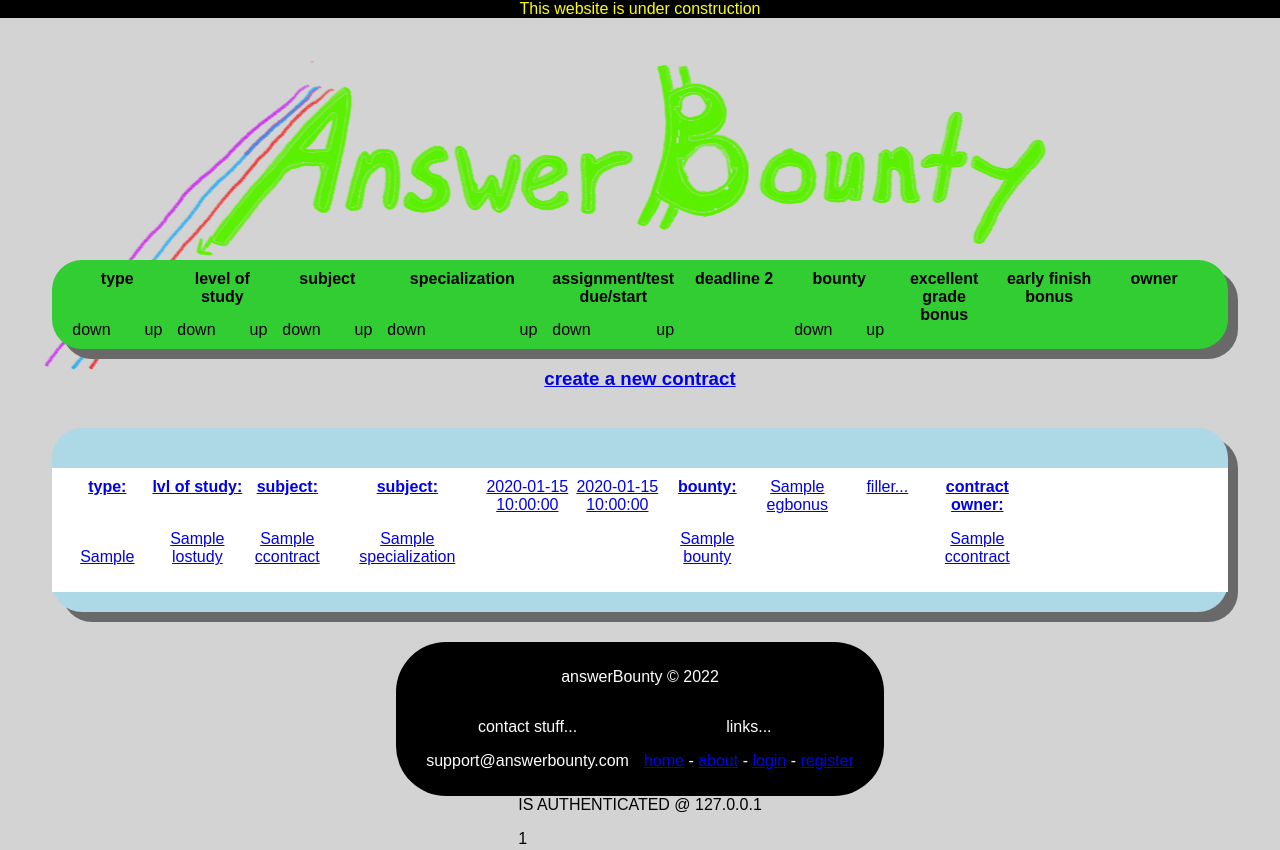
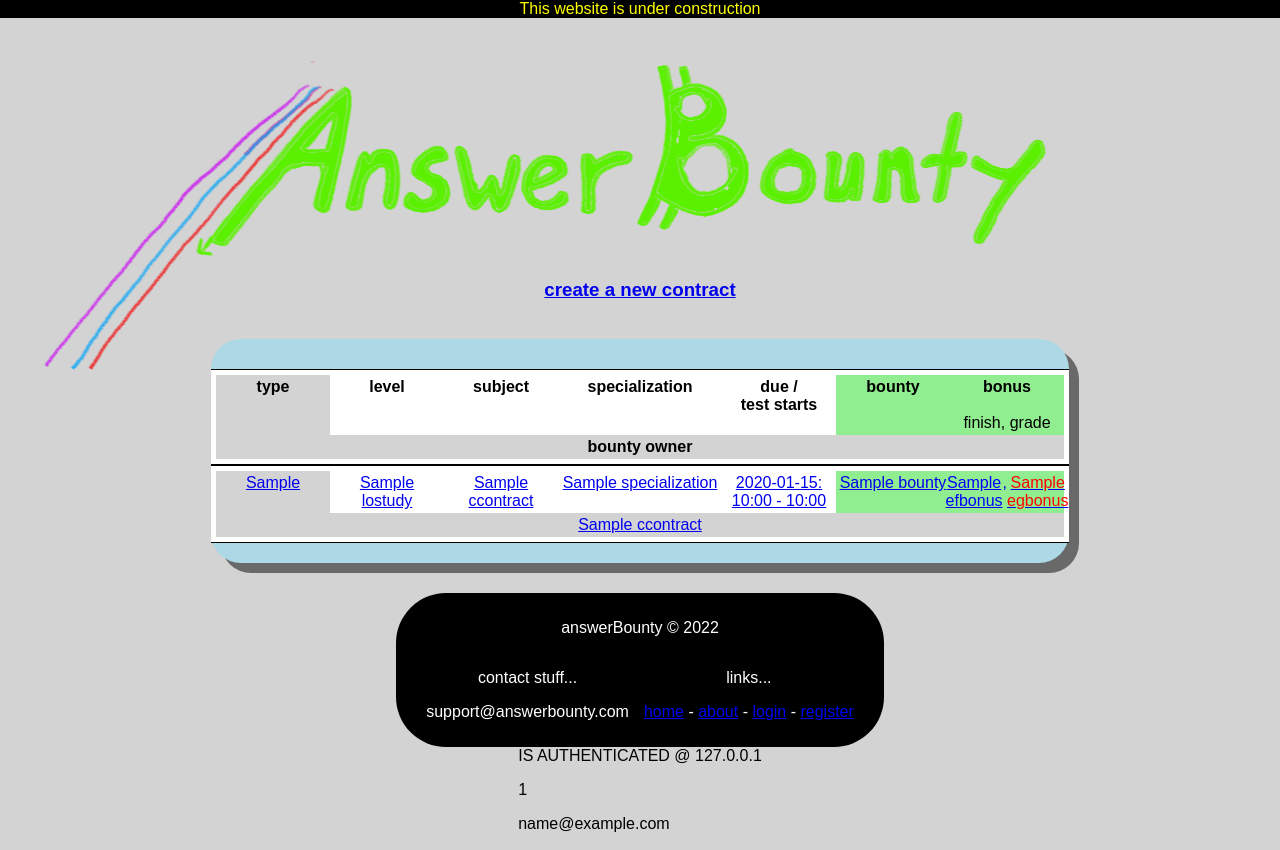
Before and after one commit to maimedlord/ab, a Flask app: page /market in a window 1280 px wide. Shown: the top 850 px of the page. Run offline with Flask 2, Linux system fonts and the light colour scheme; the visitor is signed in with stand-in values (Sample User, id 1); a database or web service that is not in the repository returns one stand-in record (values such as "Sample title"); parts of the project's set-up code (start-up, migrations or seed data) failed here and were passed over.

Commit message:
working on market table

```diff
--- a/static/css/market.css
+++ b/static/css/market.css
@@ -1,24 +1,43 @@
 /* CLASSES */
+.bonuses {
+    display: flex;
+    flex-direction: row;
+    justify-content: center;
+}
 .c_inner_row {
     display: flex;
     flex-direction: row;
     justify-content: space-between;
     margin-top: 15px;
 }
+.cell_money {
+    background-color: lightgreen;
+    flex-grow: 0;
+}
+.cell_type {
+    background-color: lightgrey;
+}
 .column_market {
     display: flex;
-    flex-basis: 90px;
     flex-direction: column;
+    flex-grow: 1;
     justify-content: space-between;
+    padding: 3px;
     text-align: center;
+    width: 100px;
+}
+.owner {
+    background-color: lightgrey;
 }
 .row_market {
     background-color: white;
+    border-bottom: solid black 1px;
+    border-top: solid black 1px;
     display: flex;
     flex-direction: row;
     flex-wrap: wrap;
-    margin-top: 10px;
-    padding: 10px;
+    justify-content: space-between;
+    padding: 5px;
 }
 /* ID's */
 #container_market_header {
@@ -40,7 +59,6 @@
     padding: 30px 0px 20px 0px;
     margin-top: 20px;
     max-width: 1200px;
-    width: 100%;
 }
 #c_m_h_row {
     display: flex;
--- a/templates/market.html
+++ b/templates/market.html
@@ -9,126 +9,116 @@
     </div>
     <div id="market_main">
         {{ data_obj['message'] }}
-        <div id="container_market_header">
-            <div id="c_m_h_row">
-                <div class="column_market">
-                    <b>type</b>
-                    <div class="c_inner_row">
-                        <span onclick="sort_alpha('container_market_table', 'down', 'type')">down</span>
-                        <span onclick="sort_alpha('container_market_table', 'up', 'type')">up</span>
-                    </div>
-                </div>
-                <div class="column_market">
-                    <b>level of study</b>
-                    <div class="c_inner_row">
-                        <span onclick="sort_alpha('container_market_table', 'down', 'lostudy')">down</span>
-                        <span onclick="sort_alpha('container_market_table', 'up', 'lostudy')">up</span>
-                    </div>
-                </div>
-                <div class="column_market">
-                    <b>subject</b>
-                    <div class="c_inner_row">
-                        <span onclick="sort_alpha('container_market_table', 'down', 'subject')">down</span>
-                        <span onclick="sort_alpha('container_market_table', 'up', 'subject')">up</span>
-                    </div>
-                </div>
-                <div class="column_market" id="col_specialization">
-                    <b>specialization</b>
-                    <div class="c_inner_row">
-                        <span onclick="sort_alpha('container_market_table', 'down', 'specialization')">down</span>
-                        <span onclick="sort_alpha('container_market_table', 'up', 'specialization')">up</span>
-                    </div>
-                </div>
-                <div class="column_market">
-                    <b>assignment/test due/start</b>
-                    <div class="c_inner_row">
-                        <span onclick="sort_alpha('container_market_table', 'down', 'deadline1')">down</span>
-                        <span onclick="sort_alpha('container_market_table', 'up', 'deadline1')">up</span>
-                    </div>
-                </div>
-                <div class="column_market">
-                    <b>deadline 2</b>
-                </div>
-                <div class="column_market">
-                    <b>bounty</b>
-                    <div class="c_inner_row">
-                        <span onclick="sort_alpha('container_market_table', 'down', 'bounty')">down</span>
-                        <span onclick="sort_alpha('container_market_table', 'up', 'bounty')">up</span>
-                    </div>
-                </div>
-                <div class="column_market">
-                    <b>excellent grade bonus</b>
-                </div>
-                <div class="column_market">
-                    <b>early finish bonus</b>
-                </div>
-                <div class="column_market">
-                    <b>owner</b>
-                </div>
-            </div>
-        </div>
+{#        <div id="container_market_header">#}
+{#            <div id="c_m_h_row">#}
+{#                <div class="column_market">#}
+{#                    <b>type</b>#}
+{#                    <div class="c_inner_row">#}
+{#                        <span onclick="sort_alpha('container_market_table', 'down', 'type')">down</span>#}
+{#                        <span onclick="sort_alpha('container_market_table', 'up', 'type')">up</span>#}
+{#                    </div>#}
+{#                </div>#}
+{#                <div class="column_market">#}
+{#                    <b>level of study</b>#}
+{#                    <div class="c_inner_row">#}
+{#                        <span onclick="sort_alpha('container_market_table', 'down', 'lostudy')">down</span>#}
+{#                        <span onclick="sort_alpha('container_market_table', 'up', 'lostudy')">up</span>#}
+{#                    </div>#}
+{#                </div>#}
+{#                <div class="column_market">#}
+{#                    <b>subject</b>#}
+{#                    <div class="c_inner_row">#}
+{#                        <span onclick="sort_alpha('container_market_table', 'down', 'subject')">down</span>#}
+{#                        <span onclick="sort_alpha('container_market_table', 'up', 'subject')">up</span>#}
+{#                    </div>#}
+{#                </div>#}
+{#                <div class="column_market" id="col_specialization">#}
+{#                    <b>specialization</b>#}
+{#                    <div class="c_inner_row">#}
+{#                        <span onclick="sort_alpha('container_market_table', 'down', 'specialization')">down</span>#}
+{#                        <span onclick="sort_alpha('container_market_table', 'up', 'specialization')">up</span>#}
+{#                    </div>#}
+{#                </div>#}
+{#                <div class="column_market">#}
+{#                    <b>assignment/test due/start</b>#}
+{#                    <div class="c_inner_row">#}
+{#                        <span onclick="sort_alpha('container_market_table', 'down', 'deadline1')">down</span>#}
+{#                        <span onclick="sort_alpha('container_market_table', 'up', 'deadline1')">up</span>#}
+{#                    </div>#}
+{#                </div>#}
+{#                <div class="column_market">#}
+{#                    <b>deadline 2</b>#}
+{#                </div>#}
+{#                <div class="column_market">#}
+{#                    <b>bounty</b>#}
+{#                    <div class="c_inner_row">#}
+{#                        <span onclick="sort_alpha('container_market_table', 'down', 'bounty')">down</span>#}
+{#                        <span onclick="sort_alpha('container_market_table', 'up', 'bounty')">up</span>#}
+{#                    </div>#}
+{#                </div>#}
+{#                <div class="column_market">#}
+{#                    <b>excellent grade bonus</b>#}
+{#                </div>#}
+{#                <div class="column_market">#}
+{#                    <b>early finish bonus</b>#}
+{#                </div>#}
+{#                <div class="column_market">#}
+{#                    <b>owner</b>#}
+{#                </div>#}
+{#            </div>#}
+{#        </div>#}
         <div id="create_contract">
             <a href="{{ url_for('create_contract') }}"><h3>create a new contract</h3></a>
         </div>
         <div id="container_market_table">
+            <div class="row_market">
+                <div class="cell_type column_market"><b>type</b></div>
+                <div class="column_market"><b>level</b></div>
+                <div class="column_market"><b>subject</b></div>
+                <div class="column_market" id="col_specialization"><b>specialization</b></div>
+                <div class="column_market"><b>due /<br>test starts</b></div>
+                <div class="cell_money column_market"><b>bounty</b></div>
+                <div class="cell_money column_market"><b>bonus</b><br>finish, grade</div>
+                <div class="column_market owner"><b>bounty owner</b></div>
+            </div>
             {% for doc in all_open_arr %}
             <!-- can wrap row with a link -->
             <a href="{{ url_for('contract', contract_id=doc['_id'], message='none') }}">
                 <div class="row_market">
                     <!-- can wrap column with a link -->
-                    <div class="column_market">
-                        <b>type:</b><p>{{ doc['type_contract'] }}</p>
+                    <div class="cell_type column_market">
+                        {{ doc['type_contract'] }}
                     </div>
                     <div class="column_market">
-                        <b>lvl of study:</b><p>{{ doc['lostudy'] }}</p>
+                        {{ doc['lostudy'] }}
                     </div>
                     <div class="column_market">
-                        <b>subject:</b><p>{{ doc['subject'] }}</p>
+                        {{ doc['subject'] }}
                     </div>
                     <div class="column_market" id="col_specialization">
-                        <b>subject:</b><p>{{ doc['specialization'] }}</p>
+                        {{ doc['specialization'] }}
                     </div>
-                    {% if doc['type_contract'] == "assignment" %}
-                        {% if doc['timeline']|length > 5 %}
-                            <div class="column_market">
-                                {{ doc['timeline'][5]['time'] }}
-                            </div>
-                        {% else %}
-                            <div class="column_market">
-                                no efbonus deadline
-                            </div>
-                        {% endif %}
+                    {% if doc['type_contract'] == 'assignment' %}
                         <div class="column_market">
-                            <b>assignment due:</b><p>{{ doc['timeline'][2]['time'] }}</p>
-                        </div>
-                        <div class="column_market">
-                            <b>bounty:</b><p>{{ doc['bounty'] }}</p>
-                        </div>
-                        <div class="column_market">
-                            <b>egbonus:</b><p>{{ doc['egbonus'] }}</p>
-                        </div>
-                        <div class="column_market">
-                            <b>efbonus:</b><p>{{ doc['efbonus'] }}</p>
+                            {{ doc['timeline'][4]['time'].strftime('%Y-%m-%d') }}:<br>
+                            {{ doc['timeline'][4]['time'].strftime('%H:%M') }}
                         </div>
                     {% else %}
                         <div class="column_market">
-                            {{ doc['timeline'][2]['time'] }}
-                        </div>
-                        <div class="column_market">
-                            {{ doc['timeline'][3]['time'] }}
-                        </div>
-                        <div class="column_market">
-                            <b>bounty:</b><p>{{ doc['bounty'] }}</p>
-                        </div>
-                        <div class="column_market">
-                            {{ doc['egbonus'] }}
-                        </div>
-                        <div class="column_market">
-                            filler...
+                            {{ doc['timeline'][3]['time'].strftime('%Y-%m-%d') }}:<br>
+                            {{ doc['timeline'][3]['time'].strftime('%H:%M') }} - {{ doc['timeline'][4]['time'].strftime('%H:%M') }}
                         </div>
                     {% endif %}
-                    <div class="column_market">
-                        <b>contract owner:</b><p>{{ doc['owner_uname'] }}</p>
+                    <div class="cell_money column_market">
+                        {{ doc['bounty'] }}
+                    </div>
+                    <div class="cell_money column_market">
+                        <div class="bonuses">
+                            <span style="color: blue">{{ doc['efbonus'] }}</span>,<span style="color: red">{{ doc['egbonus'] }}</span>
+                        </div>
+                    </div>
+                    <div class="column_market owner">
+                        {{ doc['owner_uname'] }}
                     </div>
                 </div>
             </a>
```
Also changed, not shown: static/imgs/account.png (added), static/imgs/create_contract.png (added), static/imgs/logout.png (added), static/imgs/market.png (added).
